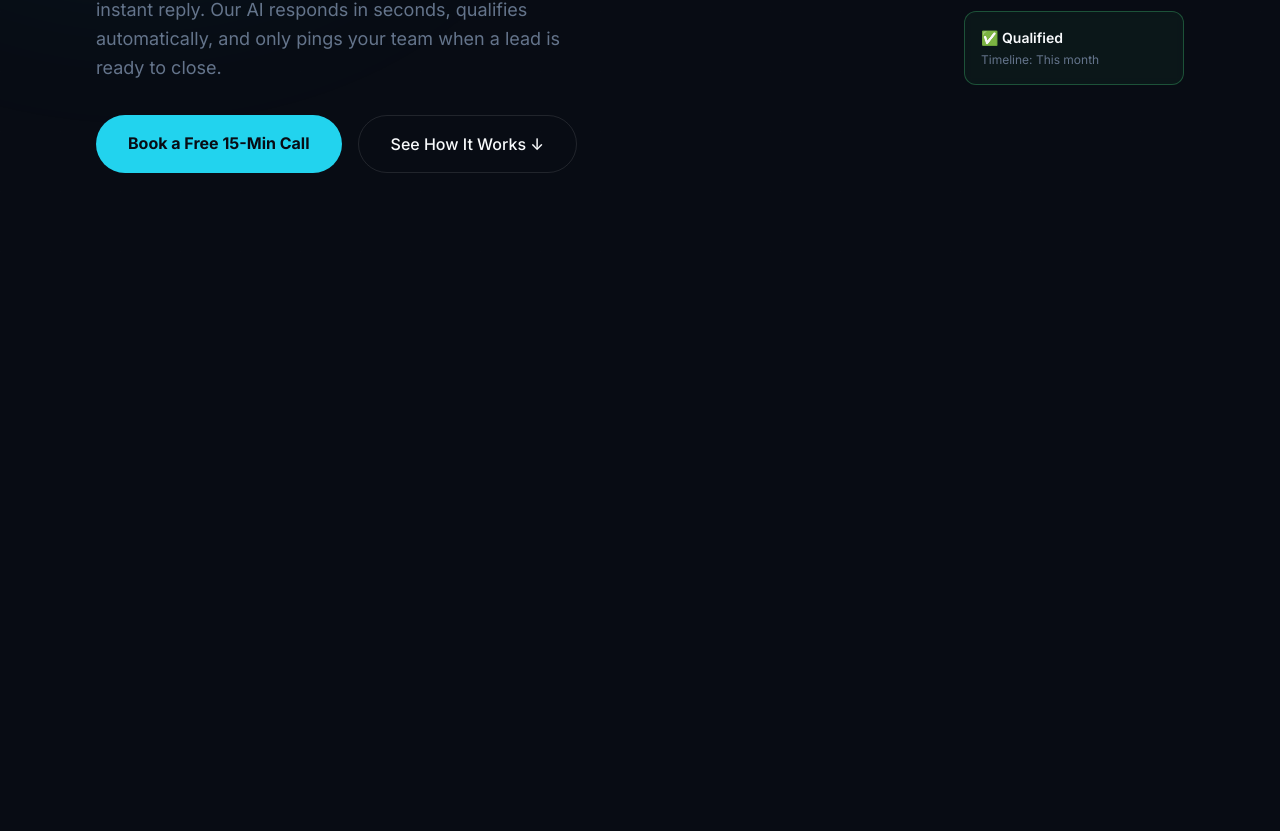
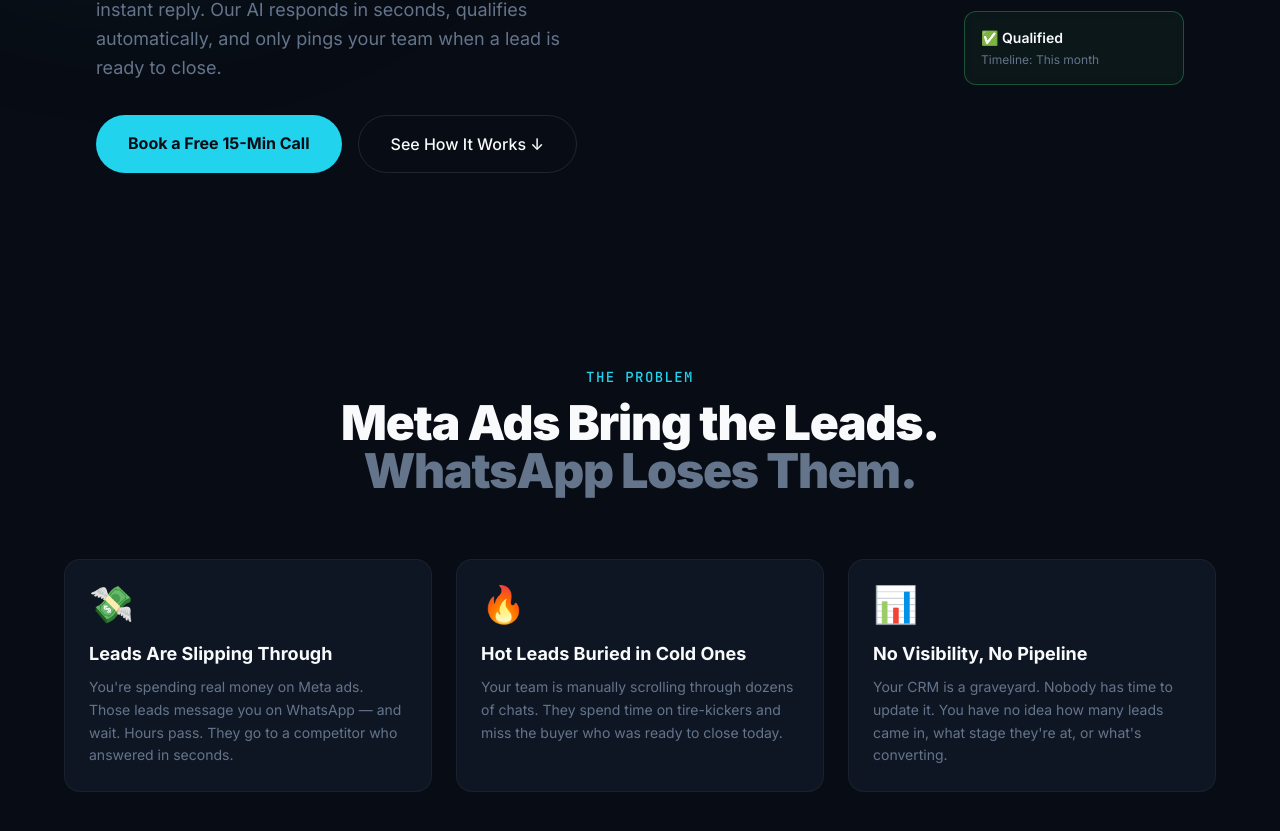
Before and after one commit to pranavkithkin/whatsapp-chatbot-landing, a Next.js app: page / in a window 1280 px wide. Shown: the part 529-1360 px from the top of the page. Before the commit the page ends 800 px from the top, so only its background shows below. Built offline with nearby package versions, Linux system fonts and the light colour scheme.

Commit message:
feat: add problem section with 3 pain cards

```diff
--- a/src/app/page.tsx
+++ b/src/app/page.tsx
@@ -1,11 +1,13 @@
 import Navbar from '@/components/Navbar'
 import Hero from '@/components/Hero'
+import Problem from '@/components/Problem'
 
 export default function Home() {
   return (
     <main>
       <Navbar />
       <Hero />
+      <Problem />
     </main>
   )
 }
--- /dev/null
+++ b/src/components/Problem.tsx
@@ -0,0 +1,62 @@
+'use client'
+import { motion, useInView } from 'framer-motion'
+import { useRef } from 'react'
+
+const pains = [
+  {
+    icon: '💸',
+    title: 'Leads Are Slipping Through',
+    body: 'You\'re spending real money on Meta ads. Those leads message you on WhatsApp — and wait. Hours pass. They go to a competitor who answered in seconds.',
+  },
+  {
+    icon: '🔥',
+    title: 'Hot Leads Buried in Cold Ones',
+    body: 'Your team is manually scrolling through dozens of chats. They spend time on tire-kickers and miss the buyer who was ready to close today.',
+  },
+  {
+    icon: '📊',
+    title: 'No Visibility, No Pipeline',
+    body: 'Your CRM is a graveyard. Nobody has time to update it. You have no idea how many leads came in, what stage they\'re at, or what\'s converting.',
+  },
+]
+
+export default function Problem() {
+  const ref = useRef(null)
+  const inView = useInView(ref, { once: true, margin: '-100px' })
+
+  return (
+    <section ref={ref} className="py-24 px-6">
+      <div className="max-w-6xl mx-auto">
+        <motion.div
+          initial={{ opacity: 0, y: 20 }}
+          animate={inView ? { opacity: 1, y: 0 } : {}}
+          transition={{ duration: 0.6 }}
+          className="text-center mb-16"
+        >
+          <p className="text-cyan font-mono text-sm font-medium mb-3 uppercase tracking-widest">The Problem</p>
+          <h2 className="text-4xl lg:text-5xl font-black tracking-tight">
+            Meta Ads Bring the Leads.
+            <br />
+            <span className="text-muted">WhatsApp Loses Them.</span>
+          </h2>
+        </motion.div>
+
+        <div className="grid md:grid-cols-3 gap-6">
+          {pains.map((pain, i) => (
+            <motion.div
+              key={i}
+              initial={{ opacity: 0, y: 30 }}
+              animate={inView ? { opacity: 1, y: 0 } : {}}
+              transition={{ delay: i * 0.15, duration: 0.6 }}
+              className="p-6 rounded-2xl border border-white/5 bg-surface hover:border-white/10 transition-colors"
+            >
+              <span className="text-4xl mb-4 block">{pain.icon}</span>
+              <h3 className="text-lg font-bold mb-2">{pain.title}</h3>
+              <p className="text-muted text-sm leading-relaxed">{pain.body}</p>
+            </motion.div>
+          ))}
+        </div>
+      </div>
+    </section>
+  )
+}
```
